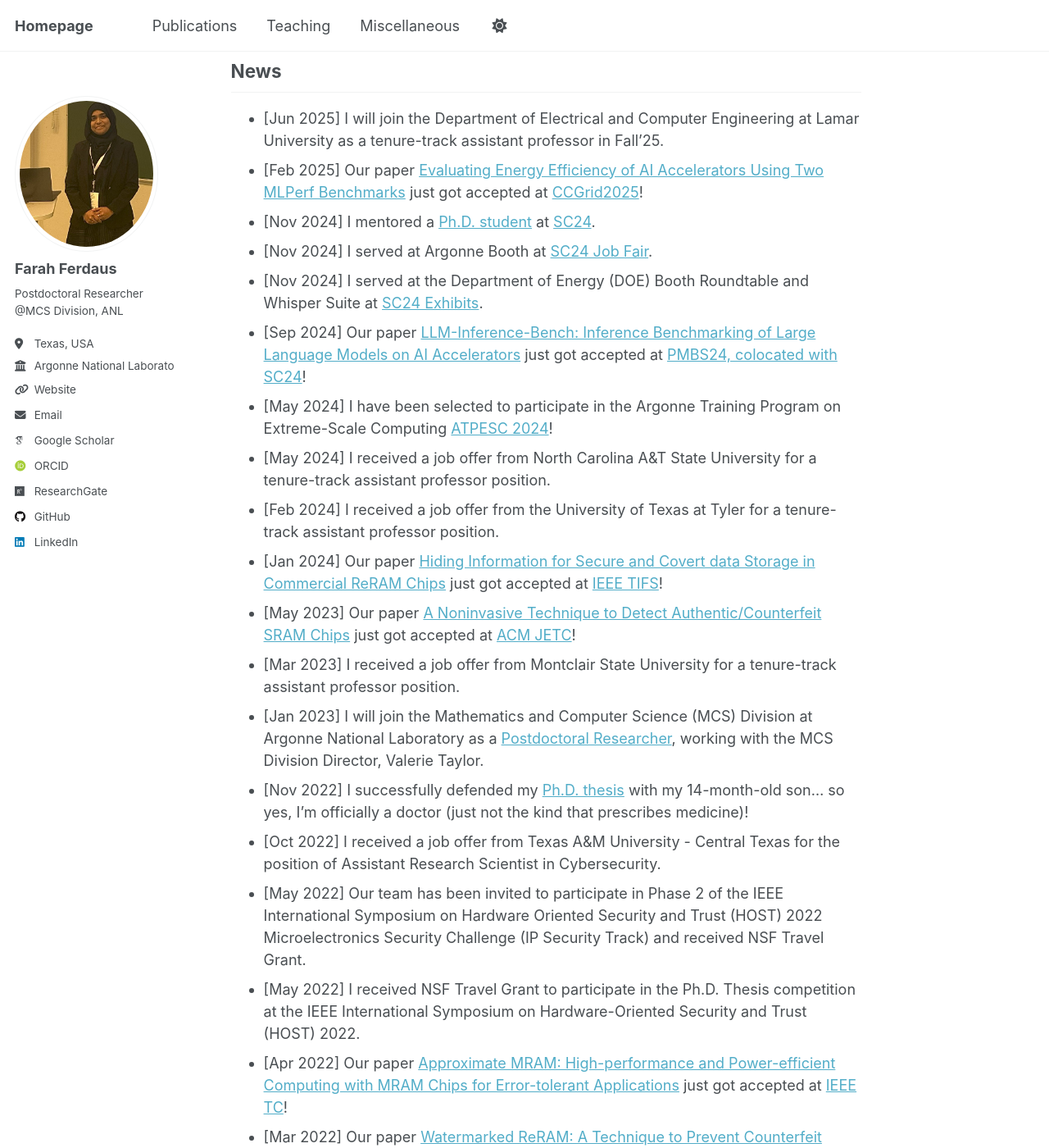
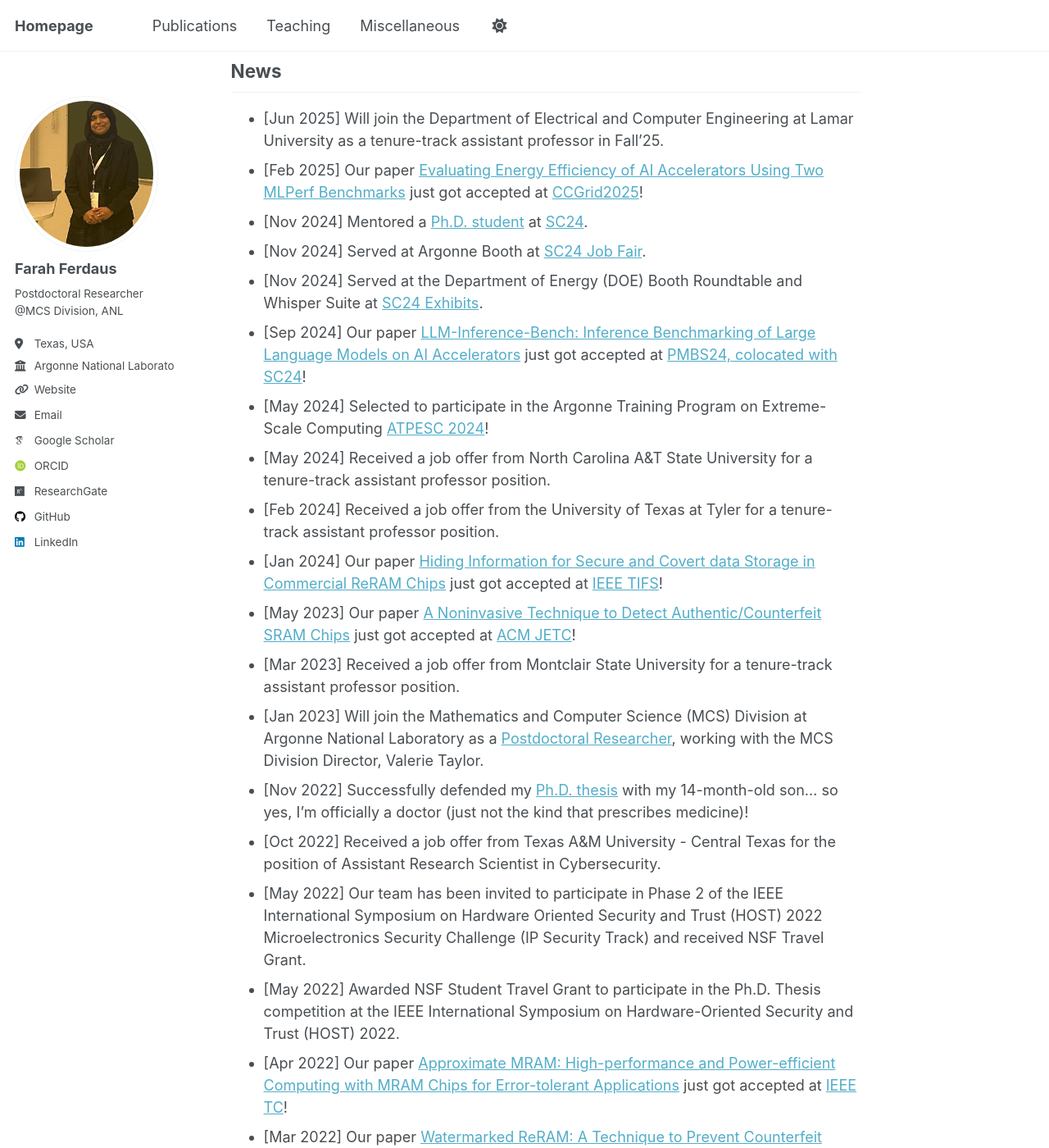
Before and after one commit to fferdaus/fferdaus.github.io, a Jekyll site: the page built from _pages/about.md, in a window 1280 px wide and 1400 px high, scrolled down 1480 px. Shown: the whole window at 82% size. Built offline with Jekyll 4.4.1, drawn with Linux system fonts in a browser that asks for light colours; some web fonts are replaced; part of the change alters nothing that is shown; some of the changed text lies outside the part shown.

Commit message:
Update about.md

```diff
--- a/_pages/about.md
+++ b/_pages/about.md
@@ -56,31 +56,33 @@ She has published numerous scientific articles, including journal articles, conf
 
 
 ## News
-- [Jun 2025] I will join the Department of Electrical and Computer Engineering at Lamar University as a tenure-track assistant professor in Fall'25.
+- [Jun 2025] Will join the Department of Electrical and Computer Engineering at Lamar University as a tenure-track assistant professor in Fall'25.
 - [Feb 2025] Our paper [Evaluating Energy Efficiency of AI Accelerators Using Two MLPerf Benchmarks](https://ieeexplore.ieee.org/abstract/document/11044796) just got accepted at [CCGrid2025](https://site.uit.no/ccgrid2025/)!
-- [Nov 2024] I mentored a [Ph.D. student](https://www.linkedin.com/feed/update/urn:li:activity:7266566474553528321/) at [SC24](https://sc24.supercomputing.org/).
-- [Nov 2024] I served at Argonne Booth at [SC24 Job Fair](https://sc24.supercomputing.org/program/job-fair/).
-- [Nov 2024] I served at the Department of Energy (DOE) Booth Roundtable and Whisper Suite at [SC24 Exhibits](https://hallerickson.ungerboeck.com/prod/app85.cshtml?aat=peuh5vlO6ZHi%2b47qjYZa18Xc2wJidCmeJEqz3QTdp0w%3d).
+- [Nov 2024] Mentored a [Ph.D. student](https://www.linkedin.com/feed/update/urn:li:activity:7266566474553528321/) at [SC24](https://sc24.supercomputing.org/).
+- [Nov 2024] Served at Argonne Booth at [SC24 Job Fair](https://sc24.supercomputing.org/program/job-fair/).
+- [Nov 2024] Served at the Department of Energy (DOE) Booth Roundtable and Whisper Suite at [SC24 Exhibits](https://hallerickson.ungerboeck.com/prod/app85.cshtml?aat=peuh5vlO6ZHi%2b47qjYZa18Xc2wJidCmeJEqz3QTdp0w%3d).
 - [Sep 2024] Our paper [LLM-Inference-Bench: Inference Benchmarking of Large Language Models on AI Accelerators](https://ieeexplore.ieee.org/abstract/document/10820566) just got accepted at [PMBS24, colocated with SC24](https://sc24.conference-program.com/session/?sess=sess748)!
-- [May 2024] I have been selected to participate in the Argonne Training Program on Extreme-Scale Computing [ATPESC 2024](https://extremecomputingtraining.anl.gov/)!
-- [May 2024] I received a job offer from North Carolina A&T State University for a tenure-track assistant professor position.
-- [Feb 2024] I received a job offer from the University of Texas at Tyler for a tenure-track assistant professor position.
+- [May 2024] Selected to participate in the Argonne Training Program on Extreme-Scale Computing [ATPESC 2024](https://extremecomputingtraining.anl.gov/)!
+- [May 2024] Received a job offer from North Carolina A&T State University for a tenure-track assistant professor position.
+- [Feb 2024] Received a job offer from the University of Texas at Tyler for a tenure-track assistant professor position.
 - [Jan 2024] Our paper [Hiding Information for Secure and Covert data Storage in Commercial ReRAM Chips](https://ieeexplore.ieee.org/abstract/document/10436085) just got accepted at [IEEE TIFS](https://ieeexplore.ieee.org/xpl/RecentIssue.jsp?punumber=10206)!
 - [May 2023] Our paper [A Noninvasive Technique to Detect Authentic/Counterfeit SRAM Chips](https://dl.acm.org/doi/abs/10.1145/3597024) just got accepted at [ACM JETC](https://dl.acm.org/journal/jetc)!
-- [Mar 2023] I received a job offer from Montclair State University for a tenure-track assistant professor position.
-- [Jan 2023] I will join the Mathematics and Computer Science (MCS) Division at Argonne National Laboratory as a [Postdoctoral Researcher](https://www.anl.gov/profile/farah-ferdaus), working with the MCS Division Director, Valerie Taylor.
-- [Nov 2022] I successfully defended my [Ph.D. thesis](https://digitalcommons.fiu.edu/etd/5220/) with my 14-month-old son... so yes, I’m officially a doctor (just not the kind that prescribes medicine)!
-- [Oct 2022] I received a job offer from Texas A&M University - Central Texas for the position of Assistant Research Scientist in Cybersecurity.
+- [Mar 2023] Received a job offer from Montclair State University for a tenure-track assistant professor position.
+- [Jan 2023] Will join the Mathematics and Computer Science (MCS) Division at Argonne National Laboratory as a [Postdoctoral Researcher](https://www.anl.gov/profile/farah-ferdaus), working with the MCS Division Director, Valerie Taylor.
+- [Nov 2022] Successfully defended my [Ph.D. thesis](https://digitalcommons.fiu.edu/etd/5220/) with my 14-month-old son... so yes, I’m officially a doctor (just not the kind that prescribes medicine)!
+- [Oct 2022] Received a job offer from Texas A&M University - Central Texas for the position of Assistant Research Scientist in Cybersecurity.
 - [May 2022] Our team has been invited to participate in Phase 2 of the IEEE International Symposium on Hardware Oriented Security and Trust (HOST) 2022 Microelectronics Security Challenge (IP Security Track) and received NSF Travel Grant.
-- [May 2022] I received NSF Travel Grant to participate in the Ph.D. Thesis competition at the IEEE International Symposium on Hardware-Oriented Security and Trust (HOST) 2022.
+- [May 2022] Awarded NSF Student Travel Grant to participate in the Ph.D. Thesis competition at the IEEE International Symposium on Hardware-Oriented Security and Trust (HOST) 2022.
 - [Apr 2022] Our paper [Approximate MRAM: High-performance and Power-efficient Computing with MRAM Chips for Error-tolerant Applications](https://ieeexplore.ieee.org/abstract/document/9774950) just got accepted at [IEEE TC](https://ieeexplore.ieee.org/abstract/document/10574467)!
 - [Mar 2022] Our paper [Watermarked ReRAM: A Technique to Prevent Counterfeit Memory Chips](https://dl.acm.org/doi/abs/10.1145/3526241.3530341) just got accepted at [GLSVLSI 2022](https://glsvlsi.org/archive/glsvlsi22/index.html)!
-- [Jul 2021] I received Diversity Grant to attend USENIX Security and the Symposium on Usable Privacy and Security (SOUPS) 2021.
-- [Mar 2021] I received Student Participation Grant to attend the techTalk session and present my [poster](https://www.researchgate.net/publication/350485836_Opportunities_of_Emerging_Memories_in_the_Computing_System) at ACM CRA-WP Grad Cohort for Women 2021.
+- [Jul 2021] Awarded Diversity Grant to attend USENIX Security and the Symposium on Usable Privacy and Security (SOUPS) 2021.
+- [Mar 2021] Awarded Student Participation Grant to attend the techTalk session and present my [poster](https://www.researchgate.net/publication/350485836_Opportunities_of_Emerging_Memories_in_the_Computing_System) at ACM CRA-WP Grad Cohort for Women 2021.
 - [Feb 2021] Our paper [Memory-Based PUFs are Vulnerable as Well: A Non-Invasive Attack Against SRAM PUFs](https://ieeexplore.ieee.org/abstract/document/9502078) just got accepted at [IEEE TIFS](https://ieeexplore.ieee.org/xpl/RecentIssue.jsp?punumber=10206)!
--
+- [Jan 2021] Transferred to Florida International University with my Ph.D. advisor to continue Ph.D.
 - [Dec 2020] Our paper [True Random Number Generation using Latency Variations of Commercial MRAM Chips](https://ieeexplore.ieee.org/abstract/document/9424346) just got accepted at [ISQED 2021](https://ieeexplore.ieee.org/document/9424342)!
 - [Nov 2020] Our book chapter on [Security of Emerging Memory Chips](https://link.springer.com/chapter/10.1007/978-3-030-64448-2_14) was published online.
 - [Aug 2020] Our paper [True Random Number Generation Using Latency Variations of FRAM](https://ieeexplore.ieee.org/abstract/document/9194084) just got accepted at [IEEE TVLSI](https://ieeexplore.ieee.org/xpl/aboutJournal.jsp?punumber=92)!
-- [May 2019] I was awarded an NSF Travel Grant to present my [poster](https://www.researchgate.net/publication/345918574_Attesting_SRAM_Manufacturer_Toward_the_Avoidance_of_Counterfeit_SRAM) at the Women in Hardware and Systems Security (WISE) workshop, held in conjunction with the IEEE International Symposium on Hardware Oriented Security and Trust (HOST) 2019.
-- [Nov 2018] I successfully defended my [MS thesis](https://www.proquest.com/openview/fc2609e2f960bdda4da60559ab25f92e/1?pq-origsite=gscholar&cbl=18750&diss=y).
+- [May 2019] Awarded NSF Student Travel Grant to present my [poster](https://www.researchgate.net/publication/345918574_Attesting_SRAM_Manufacturer_Toward_the_Avoidance_of_Counterfeit_SRAM) at the Women in Hardware and Systems Security (WISE) workshop, held in conjunction with the IEEE International Symposium on Hardware Oriented Security and Trust (HOST) 2019.
+- [Jan 2019] Declined Ph.D. offers from the University of Wisconsin–Madison and the University of New Hampshire to pursue a Ph.D. at the University of Alabama in Huntsville.
+- [Nov 2018] Successfully defended my [MS thesis](https://www.proquest.com/openview/fc2609e2f960bdda4da60559ab25f92e/1?pq-origsite=gscholar&cbl=18750&diss=y).
+- [Sep 2018] Received research assistantship to join Dr. Krishnaswamy's lab at the University of Wisconsin–Madison.
```
